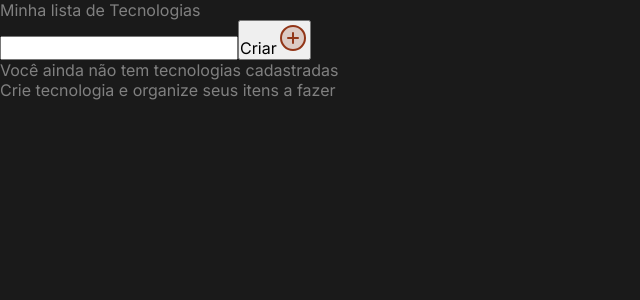
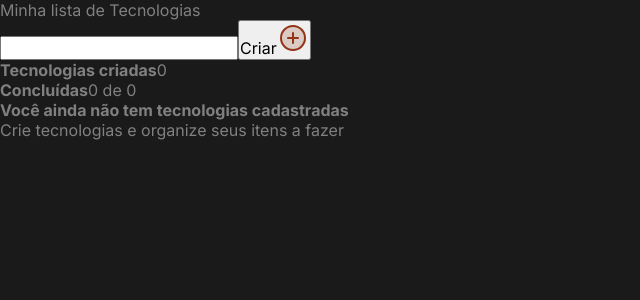
Before and after one commit to fabioabrantes/atividade2Pw22023.2, a React (Vite) app: page / in a window 1280 px wide. Shown: the top 300 px of the page, without its empty margins (0-640 px from the left). Built offline with nearby package versions, Linux system fonts and the light colour scheme.

Commit message:
projeto inicial

```diff
--- a/src/App.tsx
+++ b/src/App.tsx
@@ -13,16 +13,49 @@ type Technology = {
   studied:boolean;
   text:string;
 }
+
 function App() {
   const [technologies, setTechnologies] = useState<Technology[]>([]);
 
+  function createTechnology(text: string) {
+    const newTechnology = {
+      /* criar */
+    }
+
+    /* salvar no estado  technologies*/
+  }
+
+  function checkedTechnology(id: string) {
+    /*
+      uma solução seria usar o map para atualizar a technology como estudado (studied)
+      retornando o array com todos as technology e com uma estudada de verificando o id
+      passado como parâmetro
+     */
+
+    //salva o array no estado
+  }
+
+  function deleteTechnology(id: string) {
+     /*
+      uma solução seria usar o filter para deletar a technology
+      retornando o array com todas as technology menos a technology do id
+      passado como parâmetro
+     */
+
+    //salva o array no estado
+  }
   return (
     <div className={styles.container}>
       <Header title="Minha lista de Tecnologias"/>
 
       <main>
-          <InputTechnology/>
-          <Technologies  />
+          <InputTechnology createTech={createTechnology}/>
+
+          <Technologies
+            techs={technologies}
+            checkedTech={checkedTechnology}
+            deleteTech={deleteTechnology}
+          />
       </main>
     </div>
   )
--- a/src/components/InputTechnology/index.tsx
+++ b/src/components/InputTechnology/index.tsx
@@ -1,11 +1,22 @@
 import { PlusCircle } from "phosphor-react";
 
-export function InputTechnology(){
+interface InputTeachnologyProps {
+  createTeach: (text: string) => void;
+}
+
+export function InputTechnology({createTeach}:InputTeachnologyProps){
+/* cria estado que guarda a tecnonoly que é uma string */
+
+  /* função que cria uma tecnologia no array  */
+  function handleCreateTechnology() {
+
+  }
+
   return (
     <div>
       <input type="text" onChange={()=>{}}/>
 
-      <button>
+      <button onClick={handleCreateTechnology}>
         <span>Criar</span>
         <PlusCircle size={32} color="#923517" weight="duotone" />
       </button>
--- a/src/components/Technologies/index.tsx
+++ b/src/components/Technologies/index.tsx
@@ -1,22 +1,46 @@
-import { useState } from "react"
-import { Task } from "../Technology";
+import { Technology } from "../Technology";
 
-export function Technologies(){
-  const [showTechs, setShowTechs] = useState(false);
+type Technology = {
+  id:string;
+  studied:boolean;
+  text:string;
+}
+type TechnologiesProps = {
+  techs: Technology[],
+  checkedTech: (id: string) => void;
+  deleteTech: (id: string) => void;
+}
+export function Technologies({techs,checkedTech,deleteTech}:TechnologiesProps){
+
+  const createdTechnologies = techs.length;
+
+  /* fazer essa função que calcula a quantidade de tecnologias estudadas usando o reduce*/
+  const technologiesCompleted = techs.reduce(() => {return 0}, 0);
+
   return (
     <div>
+      <div>
+        <div>
+          <strong>Tecnologias criadas</strong>
+          <span>{createdTechnologies}</span>
+        </div>
+
+        <div>
+          <strong>Concluídas</strong>
+          <span>{technologiesCompleted} de {createdTechnologies}</span>
+        </div>
+      </div>
+
       {
-        showTechs ?
-          (<Task/>)
+      createdTechnologies ?
+          /* cria os componentes tecnologia passando os métodos checkedTech e deleteTech e a technology como propriedades*/
+          <></>
         :
-         (
           <div>
-            <p>Você ainda não tem tecnologias cadastradas</p>
-            <p>Crie tecnologia e organize seus itens a fazer</p>
+            <strong>Você ainda não tem tecnologias cadastradas</strong>
+            <p>Crie tecnologias e organize seus itens a fazer</p>
           </div>
-          )
       }
-
     </div>
-  )
+  );
 }
--- a/src/components/Technology/index.tsx
+++ b/src/components/Technology/index.tsx
@@ -1,7 +1,48 @@
-export function Technology(){
+
+type Technology = {
+  id:string;
+  studied:boolean;
+  text:string;
+}
+type TechnologyProps = {
+  tech: Technology,
+  checkedTech: (id: string) => void;
+  deleteTech: (id: string) => void;
+}
+export function Technology({tech, checkedTech,deleteTech}:TechnologyProps){
+  function handleChecktechnology() {
+
+  }
+
+  function handleDeleteTechnology() {
+
+  }
+
   return (
     <div>
-      <h1>tarefa</h1>
+      <button
+
+        onClick={handleChecktechnology}
+      >
+        <div>
+          {
+            task.checked &&
+            <svg viewBox="0 0 10 7" fill="none" xmlns="http://www.w3.org/2000/svg">
+              <path d="M8.43107 0.342093L4.09914 4.67403L1.61667 2.19156L0.780762 3.02747L4.09914 6.34584L9.26698 1.178L8.43107 0.342093Z" fill="#F2F2F2"/>
+            </svg>
+          }
+        </div>
+      </button>
+
+      <p>
+        {"Integer urna interdum massa libero auctor neque turpis turpis semper. Duis vel sed fames integer."}
+      </p>
+
+      <button
+        onClick={handleDeleteTechnology}
+      >
+
+      </button>
     </div>
   )
 }
```
